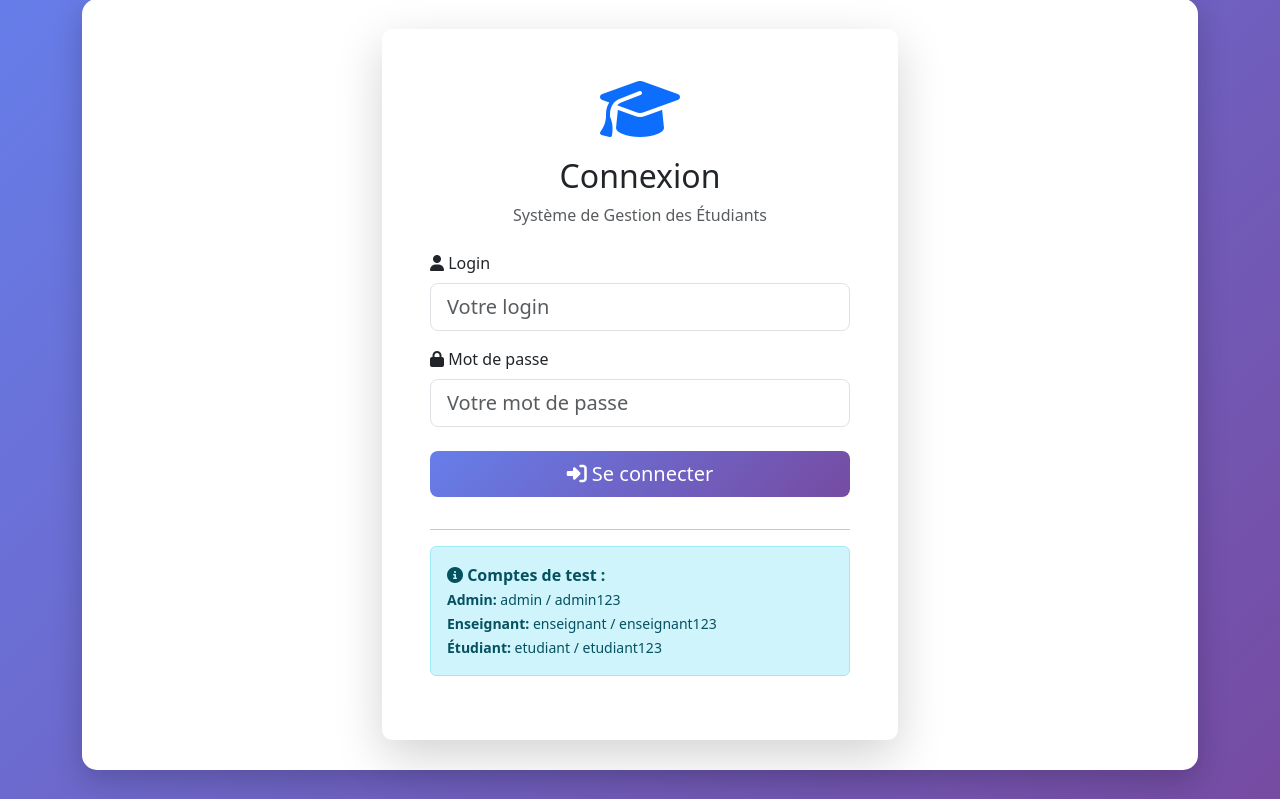
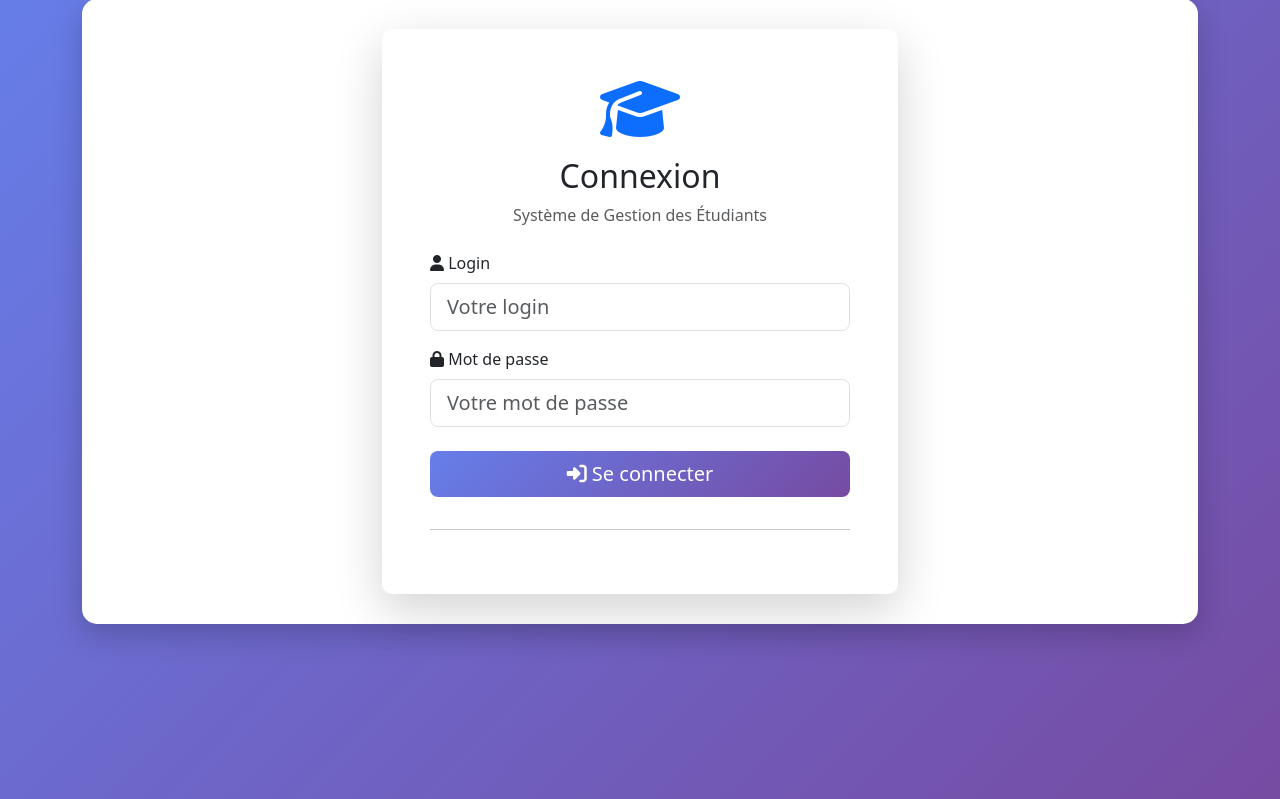
Before and after one commit to Nafissatou-Gaye/Syst-me-gestion-etudiant-estm, a Flask app: page /auth/login in a window 1280 px wide. Shown: the part 31-830 px from the top of the page. Run offline with Flask 3, Linux system fonts and the light colour scheme.

Commit message:
🔧 Update: Configuration and setup improvements
- Updated config.py
- Modified run.py
- Updated login template
- Removed unused routes init file

Contributor: Nafissatou GAYE

```diff
--- a/projet_gestion_etudiants/app/routes/__init__.py
+++ /dev/null
@@ -1 +0,0 @@
-# Ce fichier permet de traiter routes comme un package Python
--- a/projet_gestion_etudiants/app/templates/login.html
+++ b/projet_gestion_etudiants/app/templates/login.html
@@ -50,15 +50,6 @@
                 </form>
 
                 <hr>
-
-                <div class="alert alert-info">
-                    <strong><i class="fas fa-info-circle"></i> Comptes de test :</strong><br>
-                    <small>
-                        <strong>Admin:</strong> admin / admin123<br>
-                        <strong>Enseignant:</strong> enseignant / enseignant123<br>
-                        <strong>Étudiant:</strong> etudiant / etudiant123
-                    </small>
-                </div>
             </div>
         </div>
     </div>
--- a/projet_gestion_etudiants/config.py
+++ b/projet_gestion_etudiants/config.py
@@ -4,7 +4,11 @@ class Config:
     """Configuration de base pour l'application Flask"""
 
     # Clé secrète pour les sessions et CSRF
-    SECRET_KEY = os.environ.get('SECRET_KEY') or 'votre-cle-secrete-super-secure-changez-moi'
+    SECRET_KEY = os.environ.get('SECRET_KEY')
+    if not SECRET_KEY:
+        raise RuntimeError(
+            "La variable d'environnement SECRET_KEY doit être définie pour sécuriser les sessions et la protection CSRF."
+        )
 
     # Configuration de la base de données SQLite
     SQLALCHEMY_DATABASE_URI = os.environ.get('DATABASE_URL') or 'sqlite:///gestion_etudiants.db'
--- a/projet_gestion_etudiants/run.py
+++ b/projet_gestion_etudiants/run.py
@@ -17,9 +17,5 @@ def make_shell_context():
     }
 
 if __name__ == '__main__':
-    # Configuration pour accès réseau local
-    # Ton serveur sera accessible via http://TON_IP:5000
-    # Pour trouver ton IP:
-    # - Windows: ipconfig
-    # - Linux/Mac: ifconfig ou ip addr
+
     app.run(host='0.0.0.0', port=5000, debug=True)
```
